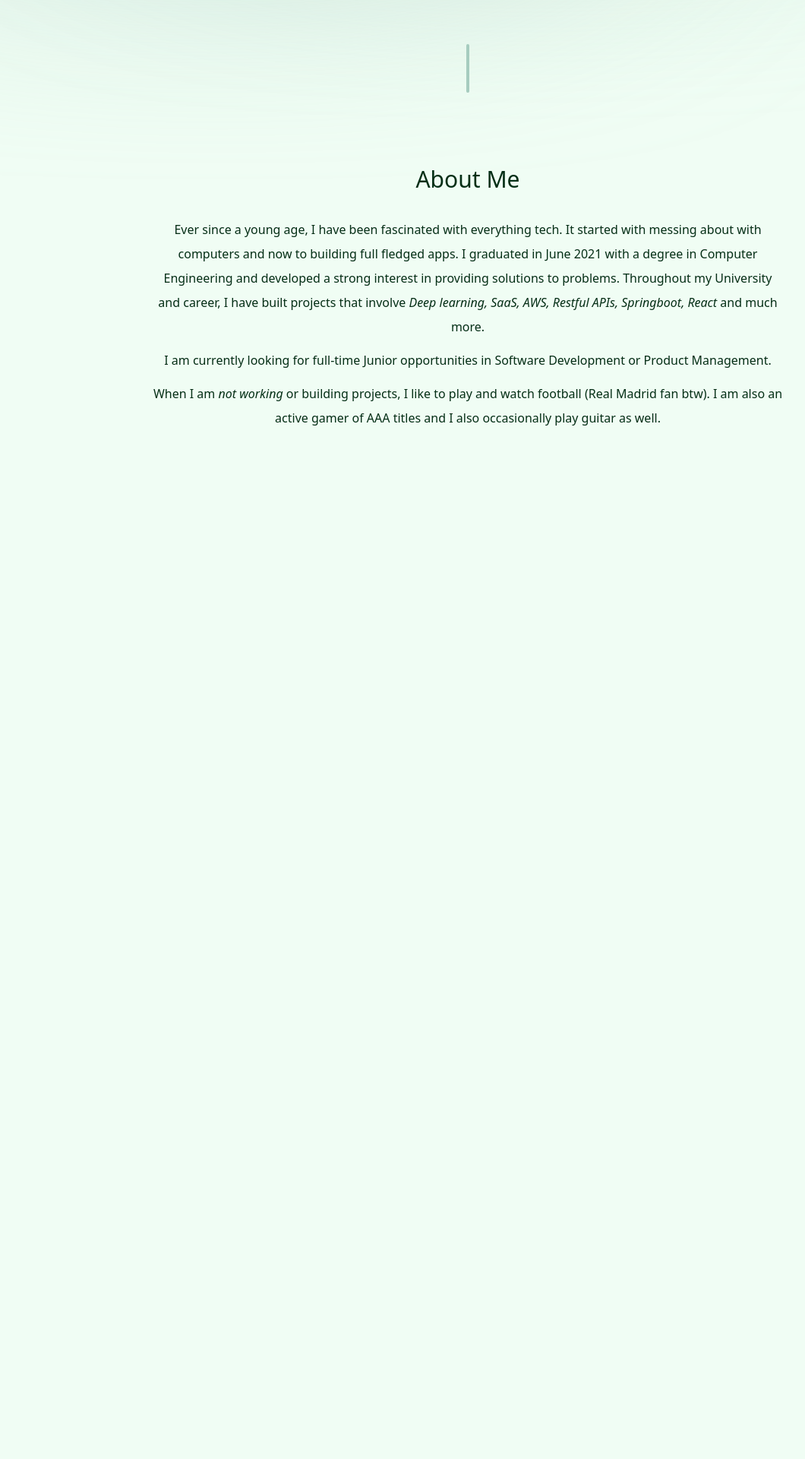
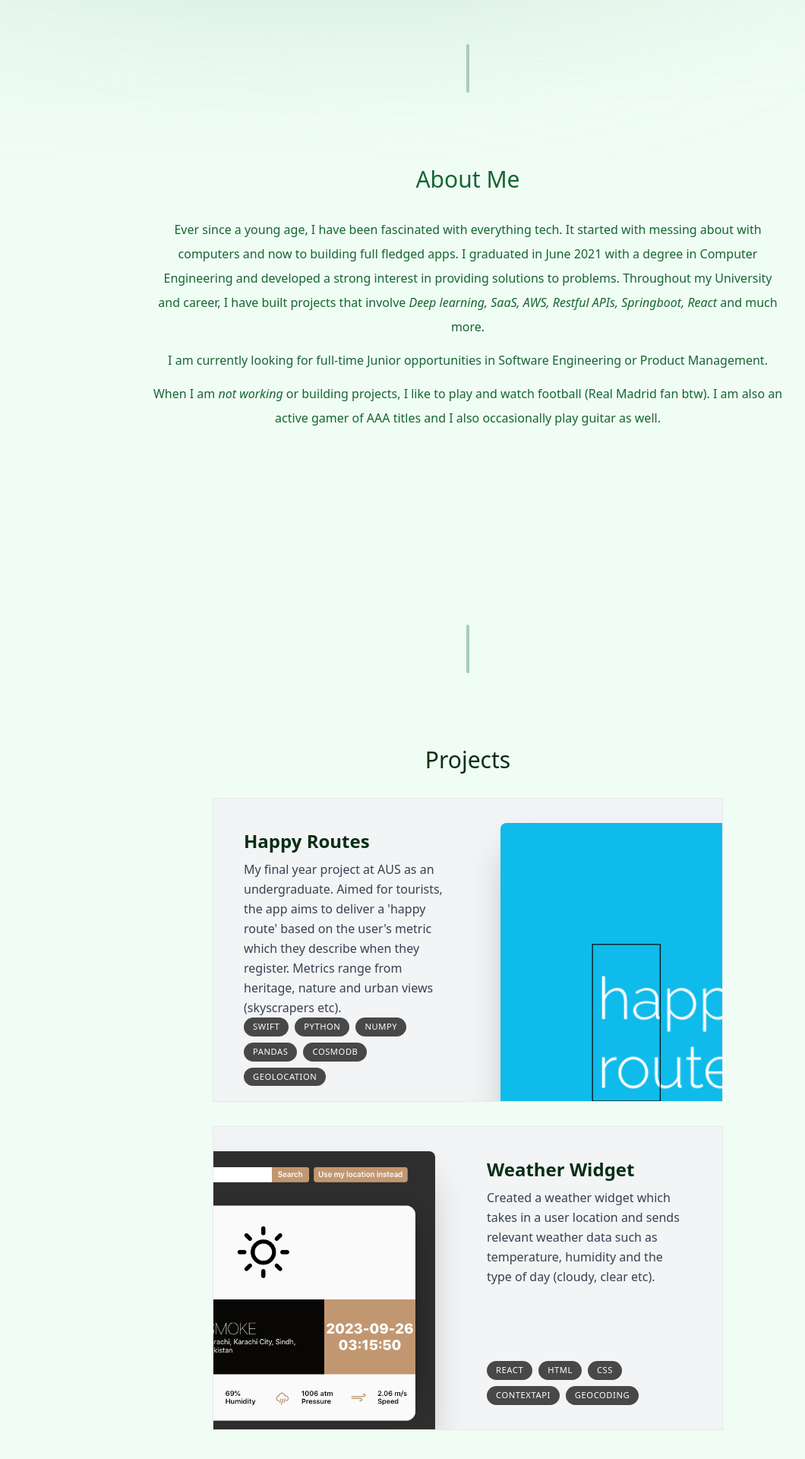
Before and after one commit to aak231/portfolio, a Next.js app: page / in a window 1280 px wide. Shown: the part 670-2590 px from the top of the page at 76% size, without its empty margins (24-1084 px from the left). Built offline with nearby package versions, Linux system fonts and the light colour scheme.

Commit message:
did some of the projects section

```diff
--- a/app/layout.tsx
+++ b/app/layout.tsx
@@ -5,7 +5,7 @@ import { Inter } from "next/font/google";
 const inter = Inter({ subsets: ["latin"] });
 
 export const metadata = {
-  title: "Abdul Ahad Khan",
+  title: "Abdul Ahad Khan | Portfolio ",
   description:
     "Ahad is a computer engineering graduate with significant interest in everything tech",
 };
--- a/app/page.tsx
+++ b/app/page.tsx
@@ -1,6 +1,7 @@
 import About from "@/components/about";
 import Intro from "@/components/intro";
 import SectionDivider from "@/components/sectionDivider";
+import Projects from "@/components/projects"
 
 export default function Home() {
   return (
@@ -8,6 +9,8 @@ export default function Home() {
       <Intro/>
       <SectionDivider/>
       <About/>
+      <SectionDivider/>
+      <Projects/>
     </main>
   );
 }
--- a/components/about.tsx
+++ b/components/about.tsx
@@ -1,22 +1,44 @@
 "use client";
 
-import React from 'react'
+import React from "react";
+import SectionHeader from "./sectionHeader";
+import { motion } from "framer-motion";
 
 const About = () => {
   return (
-    <section className="mb-28 max-w-[52rem] text-center leading-8 sm:mb-40">
-        <h2 className="text-3xl font-medium capitalize mb-8">About me</h2>
+    <motion.section
+      className="mb-28 max-w-[52rem] text-center text-green-800 leading-8 sm:mb-40"
+      initial={{ opacity: 0, y: 100 }}
+      animate={{ opacity: 1, y: 0 }}
+      transition={{ delay: 0.175 }}
+    >
+      <SectionHeader>About Me</SectionHeader>
       <p className="mb-3 ">
-            Ever since a young age, I have been fascinated with everything tech. It started with messing about with computers and now to building full fledged apps. I graduated in June 2021 with a degree in <span className="font-medium">Computer Engineering</span> and developed a strong interest in providing solutions to problems. Throughout my University and career, I have built projects that involve <span className="italic">Deep learning, SaaS, AWS, Restful APIs, Springboot, React</span> and much <span className="font-medium">more</span>.
+        Ever since a young age, I have been fascinated with everything tech. It
+        started with messing about with computers and now to building full
+        fledged apps. I graduated in June 2021 with a degree in{" "}
+        <span className="font-medium">Computer Engineering</span> and developed
+        a strong interest in providing solutions to problems. Throughout my
+        University and career, I have built projects that involve{" "}
+        <span className="italic">
+          Deep learning, SaaS, AWS, Restful APIs, Springboot, React
+        </span>{" "}
+        and much <span className="font-medium">more</span>.
       </p>
       <p className="mb-3">
-            I am currently looking for full-time <span className="font-medium">Junior</span> opportunities in <span className="font-medium">Software Development</span> or <span className="font-medium">Product Management</span>.
+        I am currently looking for full-time{" "}
+        <span className="font-medium">Junior</span> opportunities in{" "}
+        <span className="font-medium">Software Engineering</span> or{" "}
+        <span className="font-medium">Product Management</span>.
       </p>
       <p>
-            When I am <span className="italic">not working</span> or building projects, I like to play and watch football (Real Madrid fan btw). I am also an active gamer of AAA titles and I also occasionally play guitar as well.
+        When I am <span className="italic">not working</span> or building
+        projects, I like to play and watch football (Real Madrid fan btw). I am
+        also an active gamer of AAA titles and I also occasionally play guitar
+        as well.
       </p>
-    </section>
-  )
-}
+    </motion.section>
+  );
+};
 
-export default About
+export default About;
--- a/components/intro.tsx
+++ b/components/intro.tsx
@@ -66,7 +66,7 @@ const Intro = () => {
         <a className="group bg-white text-black/70 px-7 py-3 flex items-center gap-2 rounded-full outline-none focus:scale-110 hover:scale-110 hover:text-black active:scale-105 transition cursor-pointer border border-black/10" href="/CV.pdf" download={true}>
           Download CV <HiDownload className="opacity-60 group-hover:translate-y-1 transition"/>
         </a>
-        <a className="bg-white text-gray-500 p-4 flex items-center gap-2 rounded-full outline-none focus:scale-[1.15] hover:scale-[1.15] hover:text-sky-600 active:scale-[1.15] transition cursor-pointer border border-black/10" href="https://www.linkedin.com/in/aak231/" target="_blank">
+        <a className="bg-white text-gray-500 p-4 flex items-center gap-2 rounded-full outline-none focus:scale-[1.15] hover:scale-[1.15] hover:text-sky-600 active:scale-[1.15] transition cursor-pointer border border-black/10" href="https://www.linkedin.com/in/ahadtheengineer/" target="_blank">
           <BsLinkedin />
         </a>
         <a className="bg-white text-gray-500 p-4 flex items-center gap-2 rounded-full outline-none focus:scale-[1.15] hover:scale-[1.15] hover:text-violet-600 active:scale-[1.15] transition cursor-pointer border border-black/10" href="https://github.com/aak231/" target="_blank">
--- /dev/null
+++ b/components/projects.tsx
@@ -0,0 +1,48 @@
+import React from "react";
+import SectionHeader from "./sectionHeader";
+import { projectsData } from "@/lib/data";
+import Image from "next/image";
+
+export default function Projects() {
+  return (
+    <section>
+      <SectionHeader>Projects</SectionHeader>
+      <div>
+        {projectsData.map((project, index) => (
+          <React.Fragment key={index}>
+            <Project {...project} />
+          </React.Fragment>
+        ))}
+      </div>
+    </section>
+  );
+}
+
+type ProjectProps = (typeof projectsData)[number];
+
+function Project({ title, description, tags, imageUrl }: ProjectProps) {
+  return (
+    <section className="group bg-gray-100 max-w-[42rem] border border-black/5 overflow-hidden sm:pr-8 relative sm:h-[25rem] mb-3 sm:mb-8 last:mb-0 even:pl-8 hover:bg-gray-200 transition">
+      <div className="pt-4 pb-8 px-5 sm:pl-10 sm:pr-2 sm:pt-10 sm:max-w-[50%] flex flex-col h-full group-even:ml-[18rem]">
+        <h3 className="text-2xl font-semibold">{title}</h3>
+        <p className="mt-2 leading-relaxed text-gray-700">{description}</p>
+        <ul className="flex flex-wrap mt-4 gap-2 sm:mt-auto">
+          {tags.map((tag, index) => (
+            <li
+              className="bg-black/[0.7] px-3 py-1 text-[0.7rem] uppercase tracking-wider text-white rounded-full"
+              key={index}
+            >
+              {tag}
+            </li>
+          ))}
+        </ul>
+        <Image
+          className="absolute top-8 -right-40 w-[28.25rem] rounded-t-lg shadow-2xl transition group-hover:-translate-x-3 group-hover:translate-y-3 group-hover:scale-[1.04] group-even:group-hover:translate-x-3 group-even:group-hover:translate-y-3 group-even:group-hover:rotate-2 group-hover:-rotate-2 group-even:-right-[initial] group-even:-left-40"
+          src={imageUrl}
+          alt="A project that I have worked on"
+          quality={90}
+        />
+      </div>
+    </section>
+  );
+}
--- /dev/null
+++ b/components/sectionHeader.tsx
@@ -0,0 +1,10 @@
+import React from 'react'
+
+type SectionHeadingProps = {
+    children: React.ReactNode;
+}
+export default function SectionHeader({children}: SectionHeadingProps) {
+  return (
+    <h2 className='text-3xl font-medium capitalize mb-8 text-center'> {children}</h2>
+  )
+}
```
Lines whose indentation alone changed are shown as unchanged.
